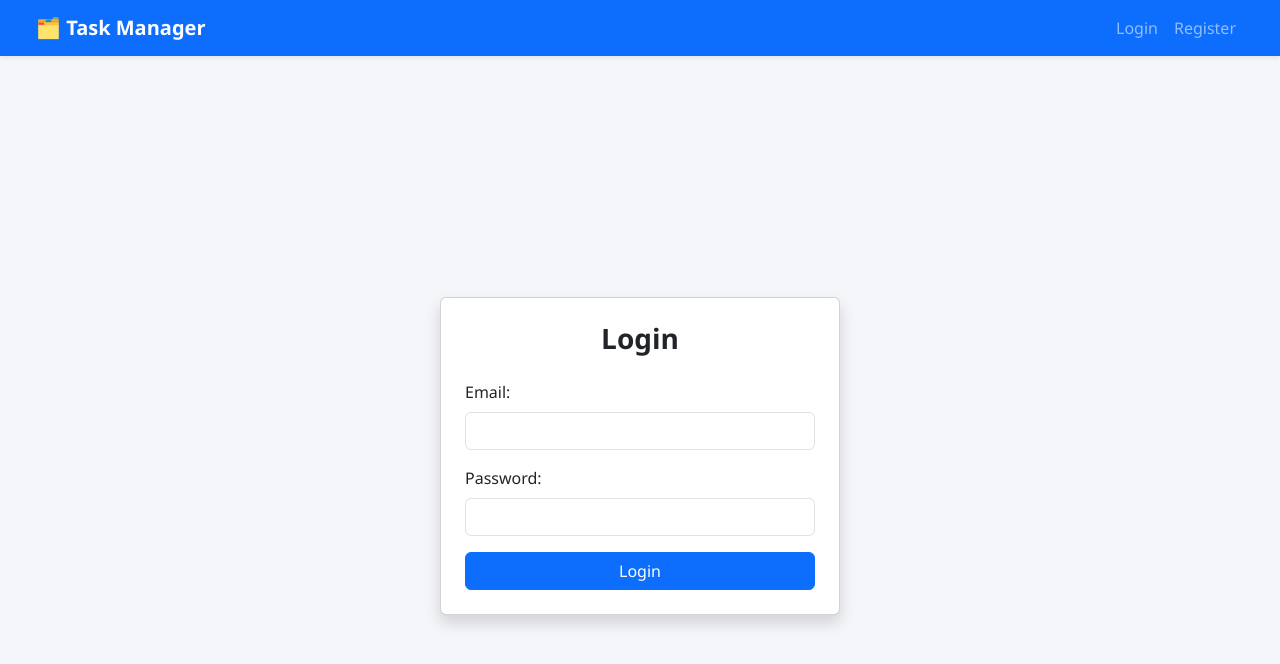
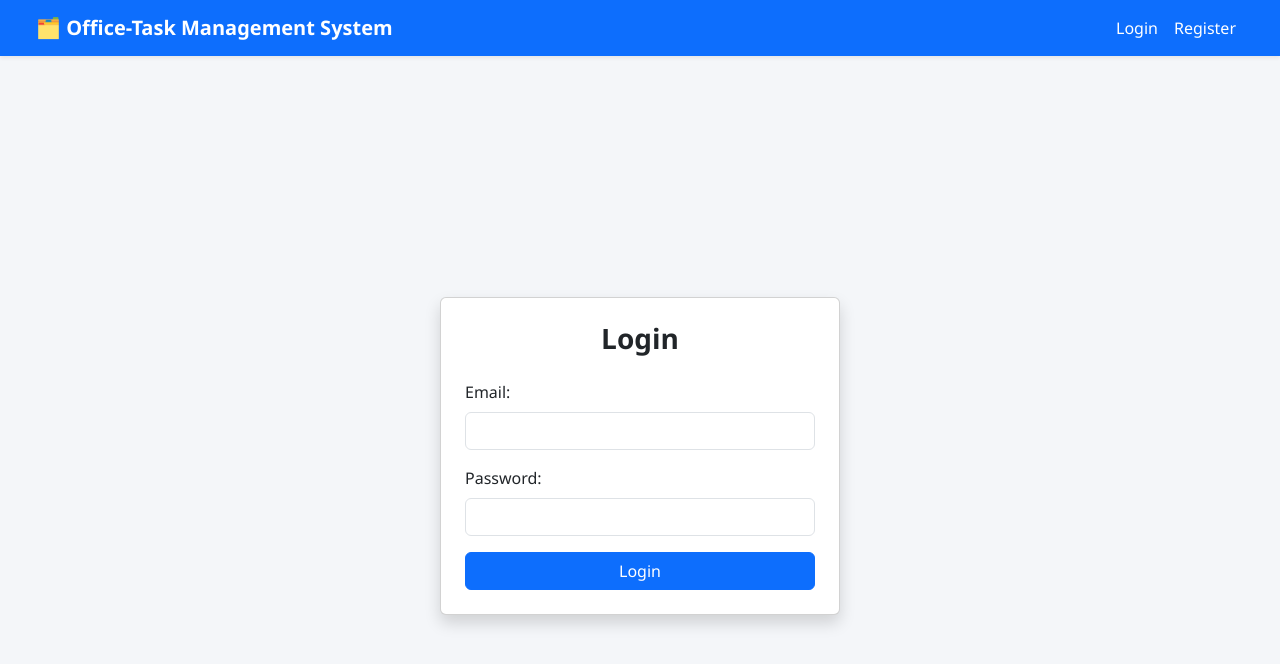
Before and after one commit to Vansh150705/taskmanager-frontend, a React (Create React App) app: page / in a window 1280 px wide. Shown: the top 664 px of the page. Built offline with nearby package versions, Linux system fonts and the light colour scheme.

Commit message:
Changed Text Color

```diff
--- a/src/components/navbar.js
+++ b/src/components/navbar.js
@@ -15,7 +15,7 @@ function Navbar() {
   return (
     <nav className="navbar navbar-expand-lg navbar-dark bg-primary shadow-sm px-4">
       <div className="container-fluid">
-        <Link className="navbar-brand fw-bold" to="/">🗂️ Task Manager</Link>
+        <Link className="navbar-brand fw-bold" to="/">🗂️ Office-Task Management System</Link>
         <button
           className="navbar-toggler"
           type="button"
@@ -30,10 +30,10 @@ function Navbar() {
             {!token && (
               <>
                 <li className="nav-item">
-                  <Link className="nav-link" to="/login">Login</Link>
+                  <Link className="nav-link text-white" to="/login">Login</Link>
                 </li>
                 <li className="nav-item">
-                  <Link className="nav-link" to="/register">Register</Link>
+                  <Link className="nav-link text-white" to="/register">Register</Link>
                 </li>
               </>
             )}
```
